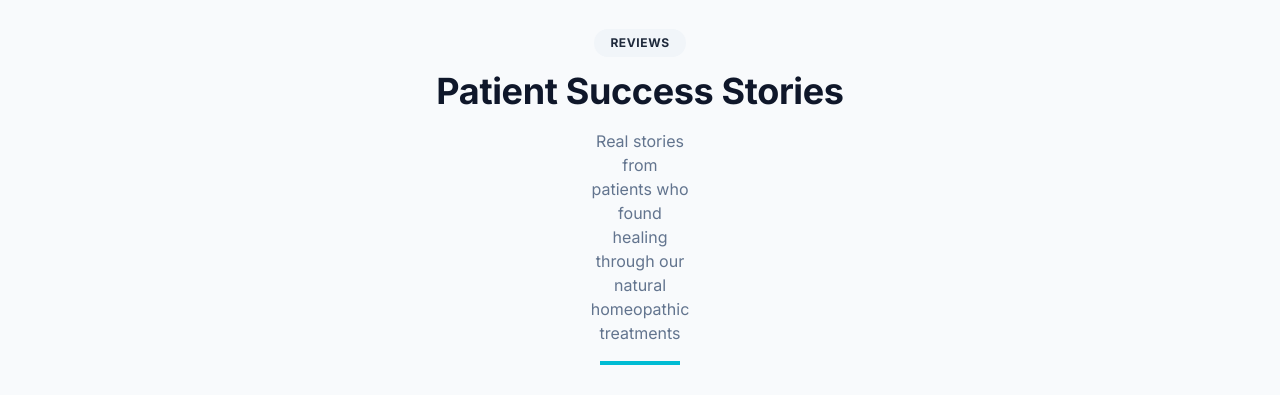
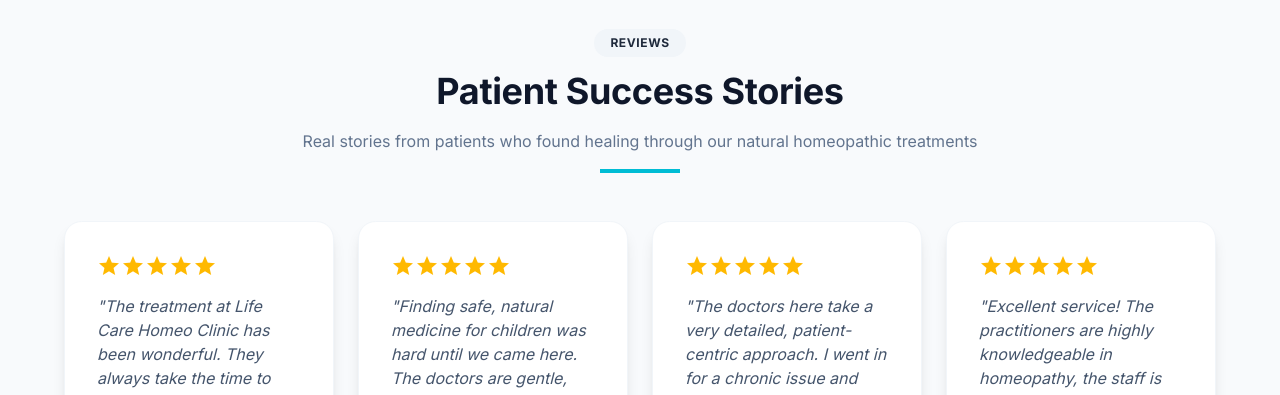
Before and after one commit to raneem-km/LifeCare, a Next.js app: page / in a window 1280 px wide. Shown: the part 5060-5455 px from the top of the page. Built offline with nearby package versions, Linux system fonts and the light colour scheme; no server answers; the database is empty.

Commit message:
Format testimonials subtitle on single line

```diff
--- a/src/components/TestimonialsSection.tsx
+++ b/src/components/TestimonialsSection.tsx
@@ -91,9 +91,7 @@ export default function TestimonialsSection({ initialDbReviews = [] }: Testimoni
             Reviews
           </span>
           <h2 className="text-headline-md font-bold mb-4 text-secondary">Patient Success Stories</h2>
-          <p className="text-slate-500 max-w-2xl mx-auto mb-4">
-            Real stories from patients who found healing through our natural homeopathic treatments
-          </p>
+          <p className="text-slate-500 max-w-none mx-auto mb-4 whitespace-nowrap text-sm sm:text-base">Real stories from patients who found healing through our natural homeopathic treatments</p>
           <div className="w-20 h-1 bg-primary mx-auto"></div>
         </div>
         <div className="grid grid-cols-1 md:grid-cols-2 lg:grid-cols-3 xl:grid-cols-4 gap-gutter items-stretch">
```
